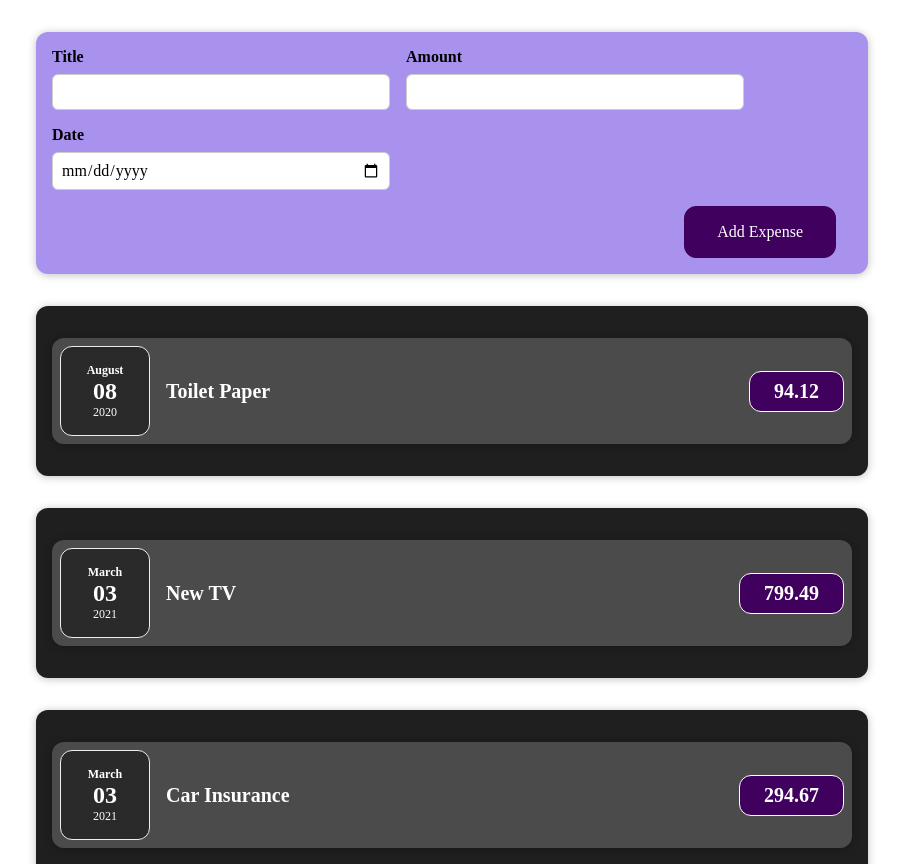
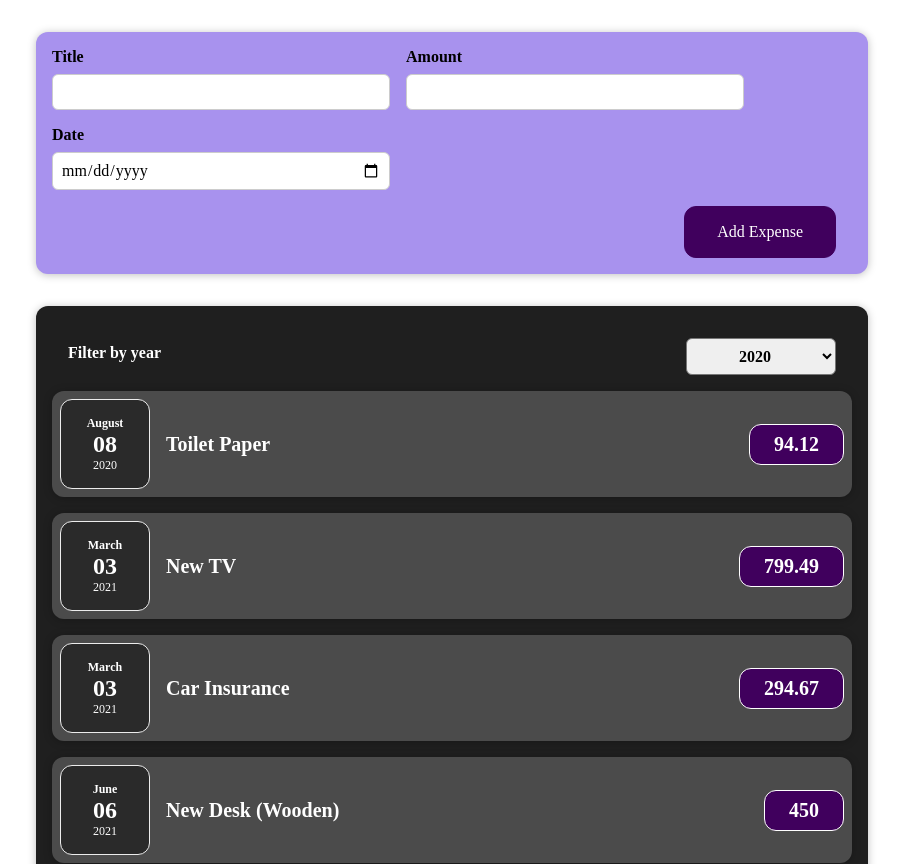
Before and after one commit to anettta/expense-react-app, a React (Create React App) app: page / in a window 1280 px wide. Shown: the top 864 px of the page, without its empty margins (188-1091 px from the left). Built offline with nearby package versions, Linux system fonts and the light colour scheme.

Commit message:
added ExpenseFilter component

```diff
--- a/src/App.js
+++ b/src/App.js
@@ -32,9 +32,7 @@
   return (
     <div>
       <NewExpense onAddExpense={addExpenseHandler} />
-      {expenses.map((item) => (
-        <ExpenseList title={item.title} amount={item.amount} date={item.date} />
-      ))}
+      <ExpenseList items={expenses} />
     </div>
   );
 };
--- a/src/components/Expenses/ExpenseList.js
+++ b/src/components/Expenses/ExpenseList.js
@@ -1,18 +1,32 @@
-import React from "react";
+import React, { useState } from "react";
 import Card from "../UI/Card";
 import ExpenseItem from "./ExpenseItem";
+import ExpensesFilter from "./ExpensesFilter";
 
 import "./ExpenseList.css";
 
 const ExpenseList = (props) => {
+  const [filteredYear, setFilteredYear] = useState("2020");
+
+  const addFilterHandler = (seletedYear) => {
+    setFilteredYear(seletedYear);
+  };
   return (
-    <Card className="expenses">
-      <ExpenseItem
-        title={props.title}
-        amount={props.amount}
-        date={props.date}
-      />
-    </Card>
+    <div>
+      <Card className="expenses">
+        <ExpensesFilter
+          selected={filteredYear}
+          onFilterData={addFilterHandler}
+        />
+        {props.items.map((expense) => (
+          <ExpenseItem
+            title={expense.title}
+            amount={expense.amount}
+            date={expense.date}
+          />
+        ))}
+      </Card>
+    </div>
   );
 };
 
--- /dev/null
+++ b/src/components/Expenses/ExpensesFilter.css
@@ -0,0 +1,24 @@
+.expenses-filter {
+  color: white;
+  padding: 0 1rem;
+}
+
+.expenses-filter__control {
+  display: flex;
+  width: 100%;
+  align-items: center;
+  justify-content: space-between;
+  margin: 1rem 0;
+}
+
+.expenses-filter label {
+  font-weight: bold;
+  margin-bottom: 0.5rem;
+}
+
+.expenses-filter select {
+  font: inherit;
+  padding: 0.5rem 3rem;
+  font-weight: bold;
+  border-radius: 6px;
+}
--- /dev/null
+++ b/src/components/Expenses/ExpensesFilter.js
@@ -0,0 +1,25 @@
+import React from "react";
+
+import "./ExpensesFilter.css";
+
+const ExpensesFilter = (props) => {
+  const filterYearHandler = (event) => {
+    props.onFilterData(event.target.value);
+  };
+
+  return (
+    <div className="expenses-filter">
+      <div className="expenses-filter__control">
+        <label>Filter by year</label>
+        <select value={props.selected} onChange={filterYearHandler}>
+          <option value="2022">2022</option>
+          <option value="2021">2021</option>
+          <option value="2020">2020</option>
+          <option value="2019">2019</option>
+        </select>
+      </div>
+    </div>
+  );
+};
+
+export default ExpensesFilter;
```
